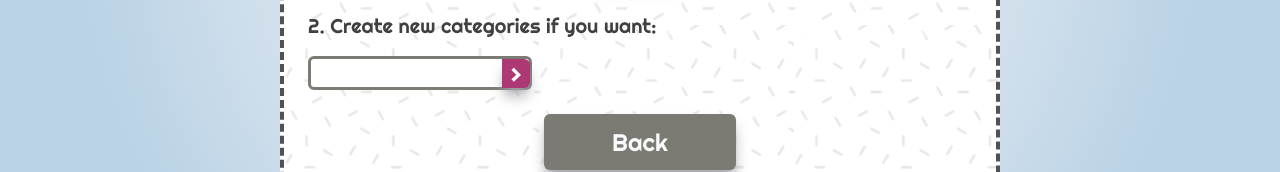
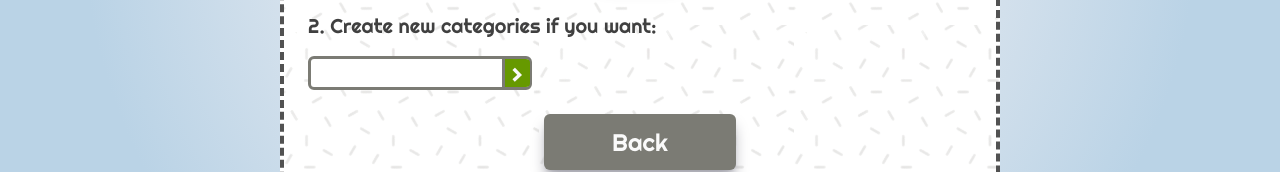
Before and after one commit to canyapalak/wise-owl, a Next.js app: page / in a window 1280 px wide. Both pictures are taken after a click on the element "Custom Quiz". Shown: the part 504-676 px from the top of the page. Built offline with nearby package versions, Linux system fonts and the light colour scheme.

Commit message:
fix input area and input button styles

```diff
--- a/app/components/CustomQuizSet.tsx
+++ b/app/components/CustomQuizSet.tsx
@@ -102,9 +102,10 @@ export default function CustomQuizSet({
         <div className="mt-4">
           <p>2. Create new categories if you want:</p>
           <div className="flex flex-row mt-4 items-center">
-            <input type="text" className="border-[3px] border-gray-default rounded-md pl-2 pr-9 accent-rose-500 outline-none focus:border-black w-56"></input>
-            <div className="bg-purple-default text-neutral-50 text-2xl rounded-r-md
-          cursor-pointer hover:bg-purple-light w-7 h-[29px] text-center shadow-lg shadow-zinc-400 relative right-[30px]">&gt;</div>
+            <input type="text" className="border-[3px] border-gray-default rounded-md pl-2 pr-9 accent-rose-500 outline-none
+            focus:border-black w-56 input-area"></input>
+            <div className="bg-green-default text-neutral-50 text-2xl rounded-r-[4px] border-l-[3px] border-gray-default
+          cursor-pointer hover:bg-green-light w-7 h-[28.5px] text-center relative right-[30.5px] input-button">&gt;</div>
           </div>
         </div>
       </div>
--- a/app/globals.css
+++ b/app/globals.css
@@ -96,6 +96,11 @@ body {
   animation: progressAnimation 10s linear;
 }
 
+.input-area:focus-within+.input-button,
+.input-area:focus-within .input-button {
+  border-left-color: black;
+}
+
 @keyframes progressAnimation {
   0% {
     width: 100%;
```
